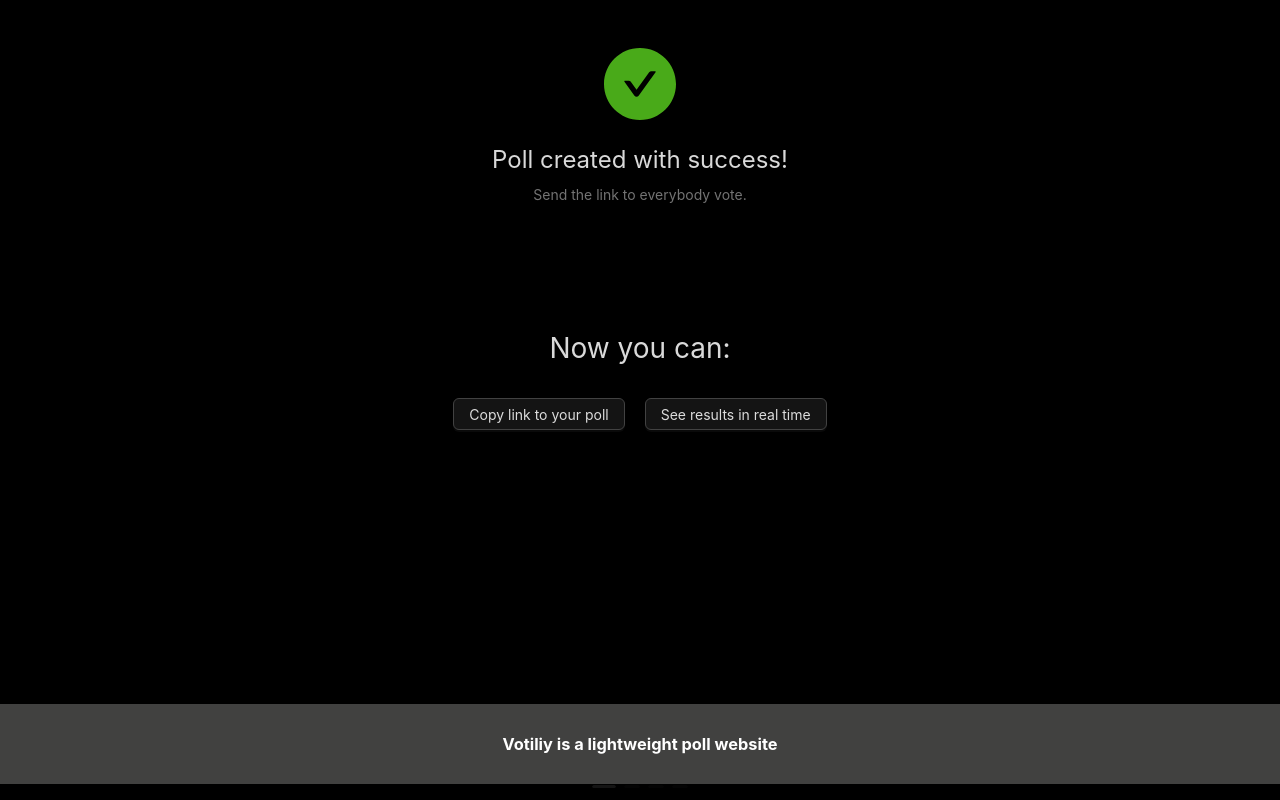
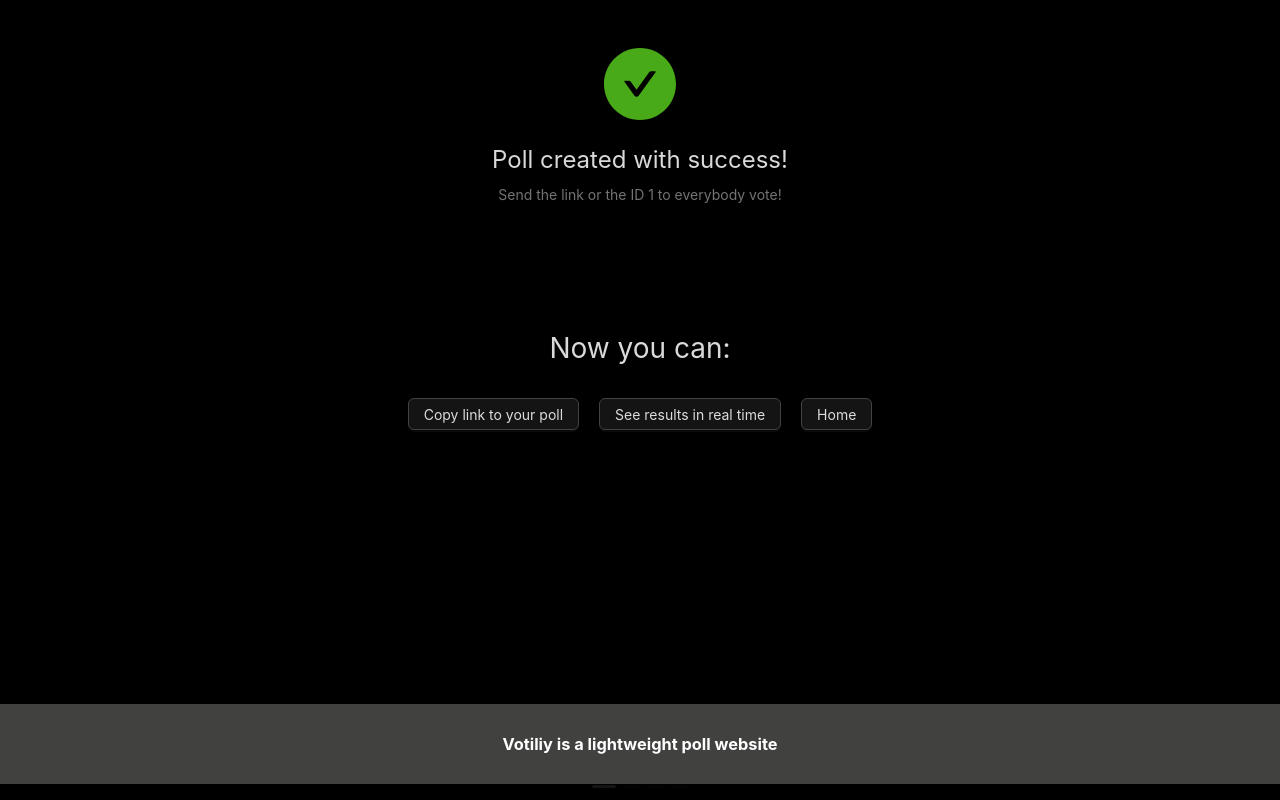
Before and after one commit to leobortolini/votility, a React (Vite) app: page /pollCreated/1 in a window 1280 px wide. Built offline with nearby package versions, Linux system fonts and the light colour scheme.

Commit message:
minor UI improves

```diff
--- a/src/screens/Home.tsx
+++ b/src/screens/Home.tsx
@@ -17,7 +17,6 @@ function HomePage() {
             .get<Vote>(`http://localhost:8081/api/v1/vote/${voteId}/validate`)
             .then((response) => {
                 if (response.status === 200) {
-                    // Show modal with the vote data
                     setModalContent("This is a valid Vote ID.")
                     setComputedAt("Vote was computed at: " + response.data.created_at)
                     setModalVisible(true)
@@ -27,14 +26,11 @@ function HomePage() {
                 }
             })
             .catch((error) => {
-            // Check for 404 specifically
                 if (error.response && error.response.status === 404) {
-                    // Show modal with the error message
                     setModalContent("Vote not found.")
                     setComputedAt("")
                     setModalVisible(true)
                 } else {
-                    // Handle other API call errors if needed
                     console.error("Error occurred while validating vote:", error)
                 }
             })
@@ -104,8 +100,6 @@ function HomePage() {
                     </Col>
                 </Col>
             </Row>
-
-            {/* Modal to show the result or error message */}
             <Modal
                 title="Validation Result"
                 open={modalVisible}
--- a/src/screens/PollCreated.tsx
+++ b/src/screens/PollCreated.tsx
@@ -14,7 +14,7 @@ function PollCreated() {
                 <Result
                     status="success"
                     title="Poll created with success!"
-                    subTitle="Send the link to everybody vote."
+                    subTitle={`Send the link or the ID ${params.id} to everybody vote!`}
                 />
                 <div style={{ display: "flex", justifyContent: "center", flexDirection: "column", padding: 72}}>
                     <Typography.Paragraph style={{ fontSize: "2em", alignSelf: "center"}}>Now you can: </Typography.Paragraph>
@@ -22,8 +22,11 @@ function PollCreated() {
                         <Button style={{ marginRight: "10px" }} onClick={() => {navigator.clipboard.writeText(pollUrl)}}>
                         Copy link to your poll
                         </Button>
-                        <Button style={{ marginLeft: "10px" }} onClick={() => navigate("/result/" + params.id)}>
+                        <Button style={{ marginLeft: "10px", marginRight: "10px" }} onClick={() => navigate("/result/" + params.id)}>
                         See results in real time
+                        </Button>
+                        <Button style={{ marginLeft: "10px" }} onClick={() => navigate("/")}>
+                        Home
                         </Button>
                     </div>
                 </div>
--- a/src/screens/VoteSent.tsx
+++ b/src/screens/VoteSent.tsx
@@ -22,8 +22,11 @@ function VoteSent() {
                         <Button style={{ marginRight: "10px" }} onClick={() => navigate("/poll")}>
                         Create your poll
                         </Button>
-                        <Button style={{ marginLeft: "10px" }} onClick={() => navigate("/result/" + id)}>
+                        <Button style={{ marginLeft: "10px", marginRight: "10px" }} onClick={() => navigate("/result/" + id)}>
                         See results in real time
+                        </Button>
+                        <Button style={{ marginLeft: "10px" }} onClick={() => navigate("/")}>
+                        Home
                         </Button>
                     </div>
                 </div>
```
